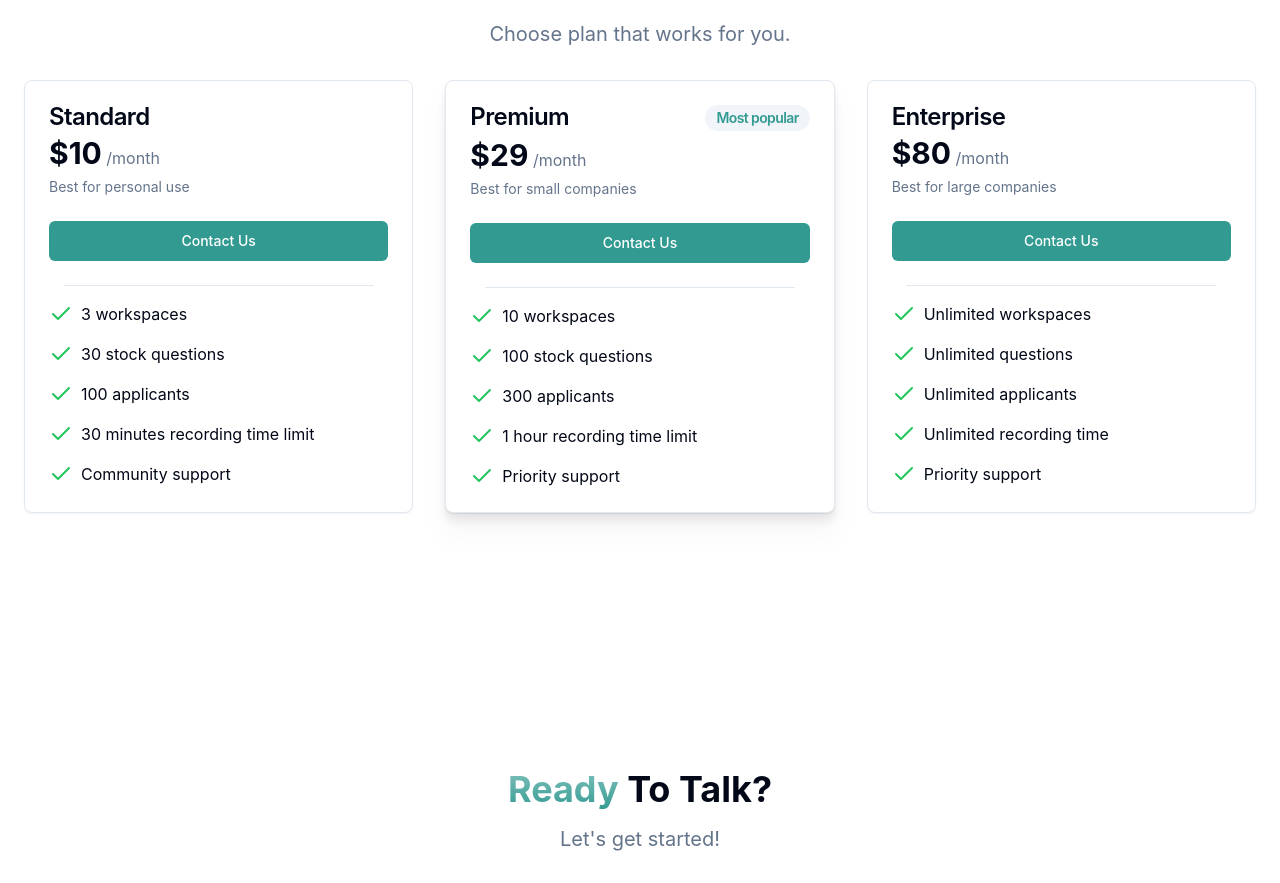
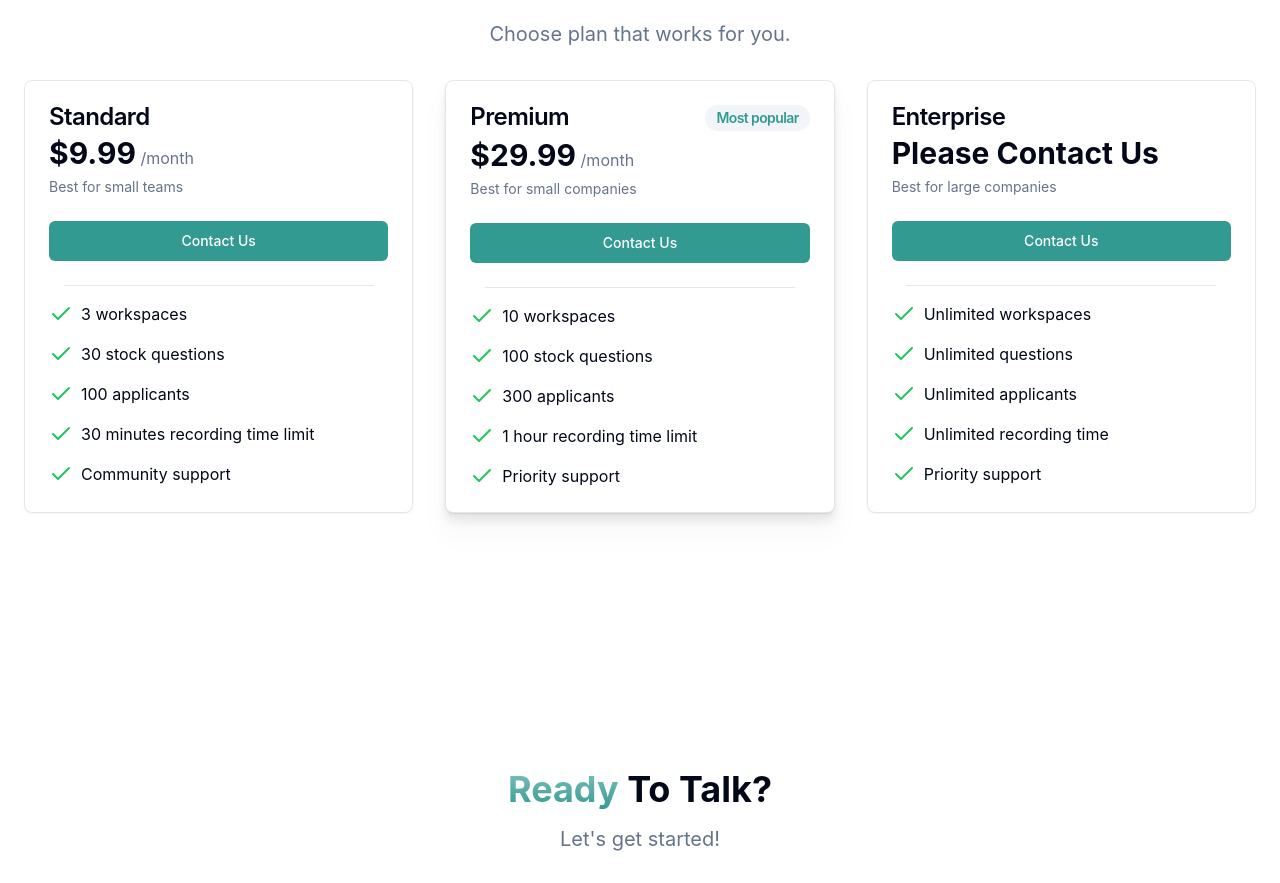
Before and after one commit to oupsn/interv-landing, a React (Vite) app: page / in a window 1280 px wide. Shown: the part 2200-3083 px from the top of the page. Built offline with nearby package versions, Linux system fonts and the light colour scheme.

Commit message:
[INT-100] fix pricing

```diff
--- a/src/components/HeroCards.tsx
+++ b/src/components/HeroCards.tsx
@@ -58,7 +58,7 @@ export const HeroCards = () => {
       </Card>
 
       {/* Pricing */}
-      <Card className="absolute top-[150px] left-[50px] w-72  drop-shadow-xl shadow-black/10 dark:shadow-white/10">
+      <Card className="absolute top-[140px] left-[50px] w-72  drop-shadow-xl shadow-black/10 dark:shadow-white/10">
         <CardHeader>
           <CardTitle className="flex item-center justify-between">
             Premium
@@ -70,7 +70,7 @@ export const HeroCards = () => {
             </Badge>
           </CardTitle>
           <div>
-            <span className="text-3xl font-bold">$29</span>
+            <span className="text-3xl font-bold">$29.99</span>
             <span className="text-muted-foreground"> /month</span>
           </div>
 
@@ -87,7 +87,7 @@ export const HeroCards = () => {
 
         <CardFooter className="flex">
           <div className="space-y-4">
-            {["Unlimited workspaces", "Unlimited questions", "Priority support"].map(
+            {["10 workspaces", "100 stock questions", "300 applicants", "Priority support"].map(
               (benefit: string) => (
                 <span
                   key={benefit}
--- a/src/components/Pricing.tsx
+++ b/src/components/Pricing.tsx
@@ -29,9 +29,9 @@ const pricingList: PricingProps[] = [
   {
     title: "Standard",
     popular: 0,
-    price: 10,
+    price: 9.99,
     description:
-      "Best for personal use",
+      "Best for small teams",
     buttonText: "Contact Us",
     benefitList: [
       "3 workspaces",
@@ -44,7 +44,7 @@ const pricingList: PricingProps[] = [
   {
     title: "Premium",
     popular: 1,
-    price: 29,
+    price: 29.99,
     description:
       "Best for small companies",
     buttonText: "Contact Us",
@@ -59,7 +59,7 @@ const pricingList: PricingProps[] = [
   {
     title: "Enterprise",
     popular: 0,
-    price: 80,
+    price: 0,
     description:
       "Best for large companies",
     buttonText: "Contact Us",
@@ -113,8 +113,14 @@ export const Pricing = () => {
                 ) : null}
               </CardTitle>
               <div>
-                <span className="text-3xl font-bold">${pricing.price}</span>
-                <span className="text-muted-foreground"> /month</span>
+                {pricing.title === "Enterprise" ?
+                    <span className="text-3xl font-bold">Please Contact Us</span>
+                    :
+                    <>
+                      <span className="text-3xl font-bold">${pricing.price}</span>
+                      <span className="text-muted-foreground"> /month</span>
+                    </>
+                }
               </div>
 
               <CardDescription>{pricing.description}</CardDescription>
```
